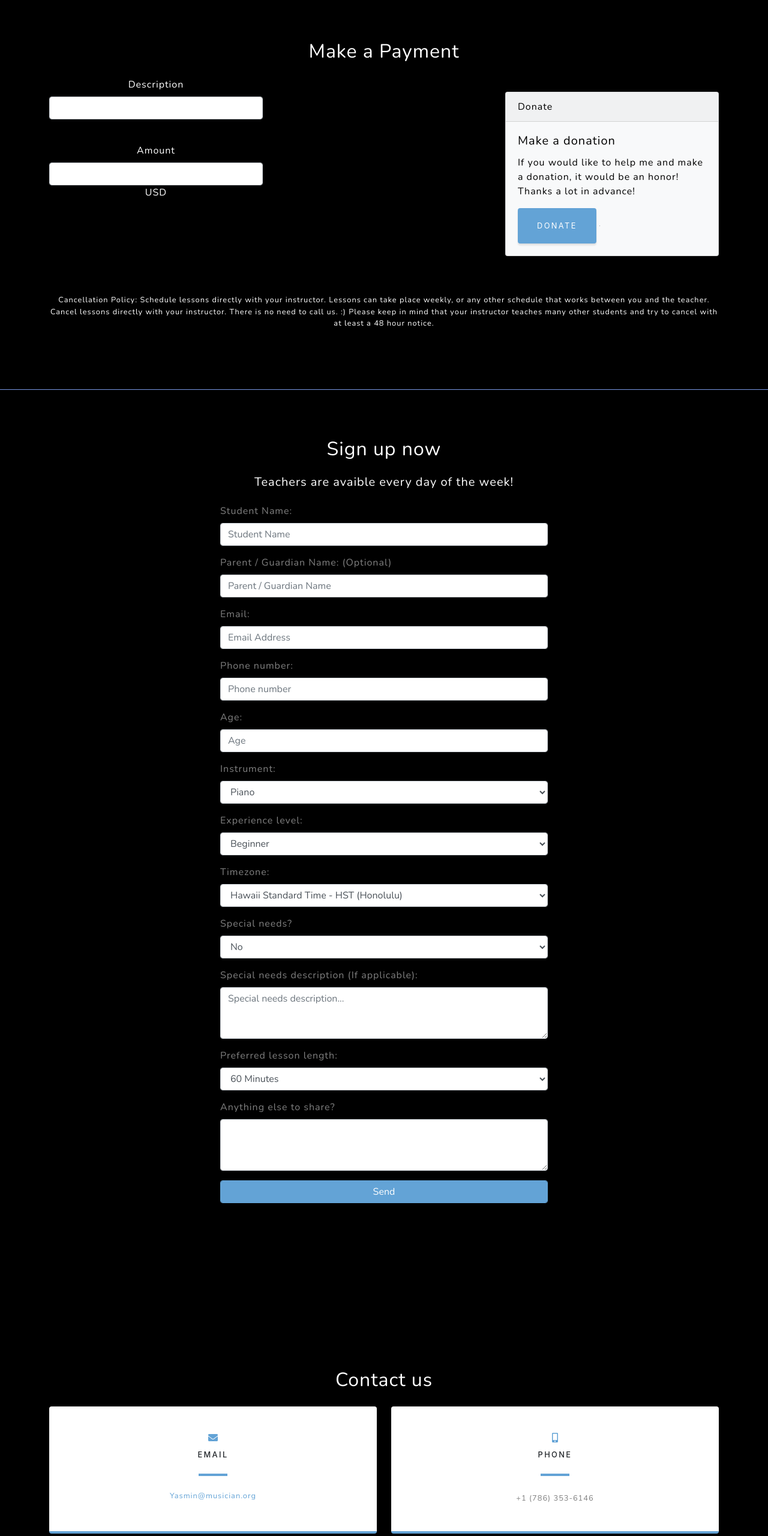
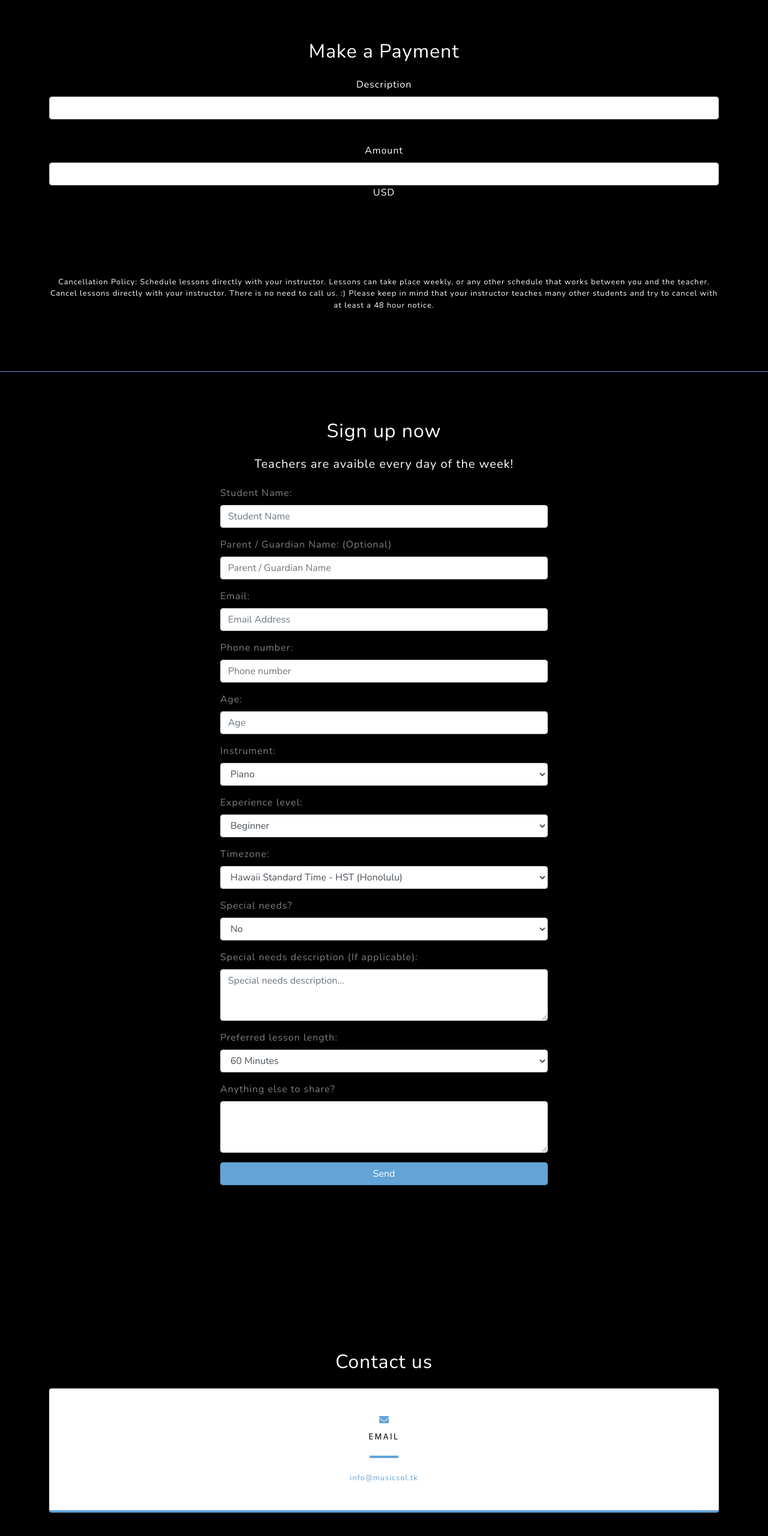
Before and after one commit to ymelody/musicsol, a plain HTML site: page index.html in a window 1280 px wide. Shown: the part 2980-5541 px from the top of the page at 60% size. Drawn offline with nearby package versions, Linux system fonts and the light colour scheme; a script that the page names is missing.

Commit message:
remove and fix minor stuff

```diff
--- a/index.html
+++ b/index.html
@@ -2,21 +2,21 @@
 <html lang="en">
     <head>
         <!-- Global site tag (gtag.js) - Google Analytics -->
-        <!-- <script async src="https://www.googletagmanager.com/gtag/js?id=G-XTVK98K62N"></script>
+        <script async src="https://www.googletagmanager.com/gtag/js?id=G-3PBGQ96L4C"></script>
         <script>
         window.dataLayer = window.dataLayer || [];
         function gtag(){dataLayer.push(arguments);}
         gtag('js', new Date());
 
-        gtag('config', 'G-XTVK98K62N');
-        </script> -->
-        <meta name="yandex-verification" content="a48e5d779271625d" />
+        gtag('config', 'G-3PBGQ96L4C');
+        </script>
+
         <meta property="og:title" content="MusicSOL">
         <meta property="og:site_name" content="MusicSOL">
-        <meta property="og:url" content="ymelody.com">
+        <meta property="og:url" content="MusicSOL.com">
         <meta property="og:description" content="">
         <meta property="og:type" content="music.musician">
-        <meta property="og:image" content="https://ymelody.com/assets/img/yasminbw.jpg">
+        <!-- <meta property="og:image" content="https://musicsol.com/assets/img/bw.jpg"> -->
 
 
         <meta charset="utf-8" />
@@ -198,7 +198,7 @@
                     </div>
                 </div>
                 <div class="row justify-content-center">
-                    <div class="col-lg-4">
+                    <div class="col-lg-12">
                         <div id="smart-button-container">
                             <div style="text-align: center">
                                 <label for="description" >Description </label><input class="form-control" type="text" name="descriptionInput" id="description" maxlength="127" value=""></div>
@@ -313,25 +313,7 @@
 
 
                     </div>
-                    <div class="col-lg-4"></div>
-                    <div class="col-lg-4">
 
-                        <div class="card text-black bg-light mb-3 mt-4">
-                            <div class="card-header">Donate</div>
-                            <div class="card-body">
-                              <h5 class="card-title">Make a donation</h5>
-                              <p class="card-text">If you would like to help me and make a donation, it would be an honor! Thanks a lot in advance!</p>
-                              <form action="https://www.paypal.com/donate" method="post" target="_top">
-                                <input type="hidden" name="hosted_button_id" value="GYRRR2APE66HE" />
-                                <button type="submit" class="btn btn-primary">Donate</button>
-                                <img alt="" border="0" src="https://www.paypal.com/en_US/i/scr/pixel.gif" width="1" height="1" />
-                                </form>
-                            </div>
-                          </div>
-
-
-
-                    </div>
 
 
 
@@ -352,43 +334,7 @@
             </div>
         </section>
 
-        <!-- Resources -->
-        <!-- <section id="resources" class="bg-light">
-            <div class="container">
-                <div class="row">
-                    <div class="col-md-4 mb-3 mb-md-0">
-                        <div class="card" style="width: 18rem;">
-                            <img src="..." class="card-img-top" alt="...">
-                            <div class="card-body">
-                              <p class="card-text">Some quick example text to build on the card title and make up the bulk of the card's content.</p>
-                            </div>
-                          </div>
-                    </div>
 
-                    <div class="col-md-4 mb-3 mb-md-0">
-                        <div class="card py-4 h-100">
-                            <div class="card-body text-center">
-                                <i class="fas fa-envelope text-primary mb-2"></i>
-                                <h4 class="text-uppercase m-0">Email</h4>
-                                <hr class="my-4" />
-                                <div class="small text-black-50"><a href="#!">Yasmin@musician.org</a></div>
-                            </div>
-                        </div>
-                    </div>
-
-                    <div class="col-md-4 mb-3 mb-md-0">
-                        <div class="card py-4 h-100">
-                            <div class="card-body text-center">
-                                <i class="fas fa-envelope text-primary mb-2"></i>
-                                <h4 class="text-uppercase m-0">Email</h4>
-                                <hr class="my-4" />
-                                <div class="small text-black-50"><a href="#!">Yasmin@musician.org</a></div>
-                            </div>
-                        </div>
-                    </div>
-                </div>
-            </div>
-        </section> -->
 
         <hr style="margin: 0; background-color: #84a5f8;">
 
@@ -530,17 +476,17 @@
                             </div>
                         </div>
                     </div> -->
-                    <div class="col-md-6 mb-3 mb-md-0">
+                    <div class="col-md-12 mb-3 mb-md-0">
                         <div class="card py-4 h-100">
                             <div class="card-body text-center">
                                 <i class="fas fa-envelope text-primary mb-2"></i>
                                 <h4 class="text-uppercase m-0">Email</h4>
                                 <hr class="my-4" />
-                                <div class="small text-black-50"><a href="mailto:Yasmin@musician.org">Yasmin@musician.org</a></div>
+                                <div class="small text-black-50"><a href="mailto:info@musicsol.tk">info@musicsol.tk</a></div>
                             </div>
                         </div>
                     </div>
-                    <div class="col-md-6 mb-3 mb-md-0">
+                    <!-- <div class="col-md-6 mb-3 mb-md-0">
                         <div class="card py-4 h-100">
                             <div class="card-body text-center">
                                 <i class="fas fa-mobile-alt text-primary mb-2"></i>
@@ -549,7 +495,7 @@
                                 <a class="small text-black-50" href="tel:+1 (786) 353-6146">+1 (786) 353-6146</a>
                             </div>
                         </div>
-                    </div>
+                    </div> -->
                 </div>
                 <!-- <div class="social d-flex justify-content-center">
                     <a class="mx-2" href="#!"><i class="fab fa-twitter"></i></a>
@@ -565,7 +511,7 @@
             <div class="row">
                 <div class="col">
                     <div class="alert alert-success" role="alert">
-                        Thank you! I will get back to you as soon as possible! :)
+                        Thank you! We will get back to you as soon as possible! :)
                     </div>
                 </div>
             </div>
```
